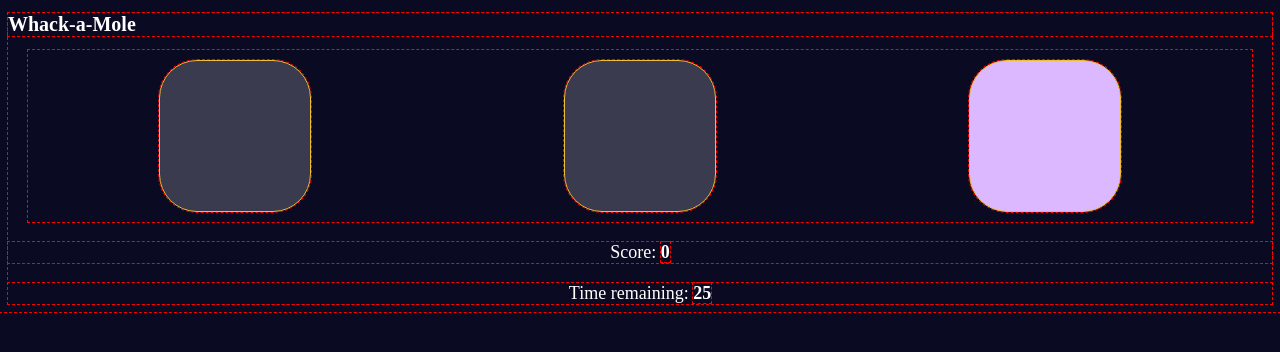
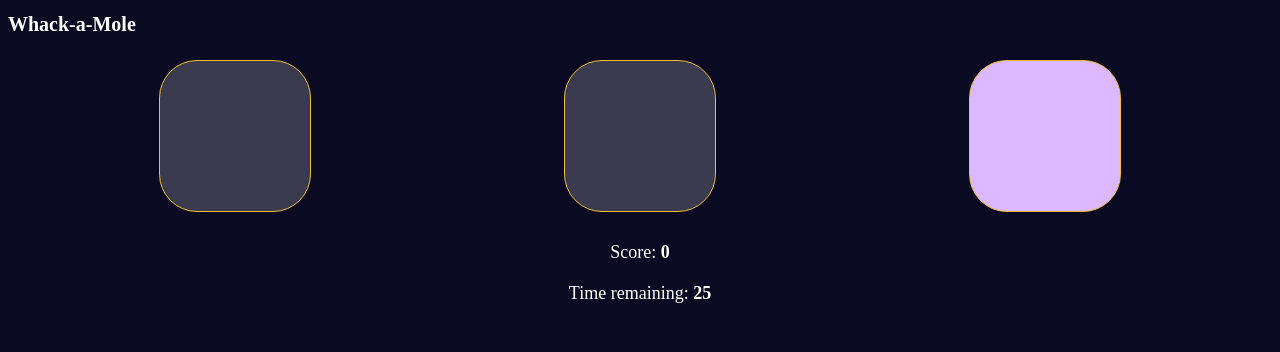
Before and after one commit to department19/FAC-Game, a plain HTML site: page index.html in a window 1280 px wide. Drawn offline with Linux system fonts and the light colour scheme.

Commit message:
fixed the timer to hit 0

```diff
--- a/script.js
+++ b/script.js
@@ -10,7 +10,7 @@ document.addEventListener("DOMContentLoaded", function() {
     resetGame();
     isGameRunning = true;
     randomMole();
-    setTimeout(stopGame, 30000); // 30 seconds
+    setTimeout(stopGame, 30100); // 30 seconds, edit 10 secs now
     startTimer();
   }
 
@@ -21,6 +21,7 @@ document.addEventListener("DOMContentLoaded", function() {
     timerDisplay.textContent = time;
   }
 
+  // this make moles appear
   function randomMole() {
     const randomHole = holes[Math.floor(Math.random() * holes.length)];
     randomHole.classList.add("mole");
@@ -29,7 +30,9 @@ document.addEventListener("DOMContentLoaded", function() {
       if (isGameRunning) {
           randomMole();
       }
-    }, Math.random() * 2000 + 500); // Moles appear randomly between 0.5 to 2.5 seconds
+    },
+    // below
+    Math.random() * 2000 + 500); // Moles appear randomly between 0.5 to 2.5 seconds
   }
 
   function startTimer() {
@@ -47,6 +50,7 @@ document.addEventListener("DOMContentLoaded", function() {
     alert("Game Over! Your score: " + score);
   }
 
+  // removal of mole
   holes.forEach(function(hole) {
     hole.addEventListener("click", function() {
       if (isGameRunning && hole.classList.contains("mole")) {
--- a/styles.css
+++ b/styles.css
@@ -1,6 +1,6 @@
-* {
+/* * {
     outline: 1px red dashed;
-}
+} */
 
 :root {
     --bg1: #0a0a23;
```
